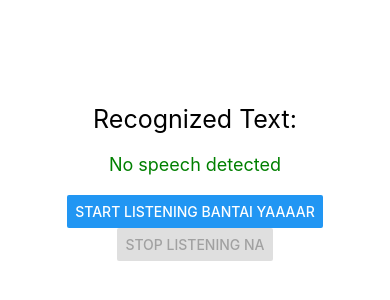
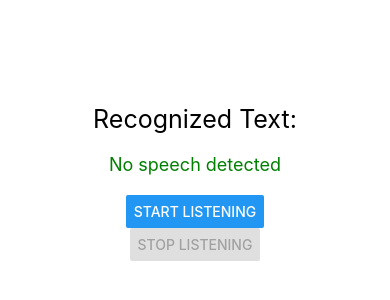
Before and after one commit to rishinmit/ReactNative, a React Native app: screen / in a window 390 px wide. Shown: the part 240-540 px from the top of the page. Built offline with nearby package versions, Linux system fonts and the light colour scheme.

Commit message:
first trial

```diff
--- a/App.js
+++ b/App.js
@@ -77,12 +77,12 @@ const App = () => {
         {recognizedText || 'No speech detected'}
       </Text>
       <Button
-        title="Start Listening bantai yaaaar"
+        title="Start Listening"
         onPress={startListening}
         disabled={isListening}
       />
       <Button
-        title="Stop Listening na"
+        title="Stop Listening"
         onPress={stopListening}
         disabled={!isListening}
       />
```
